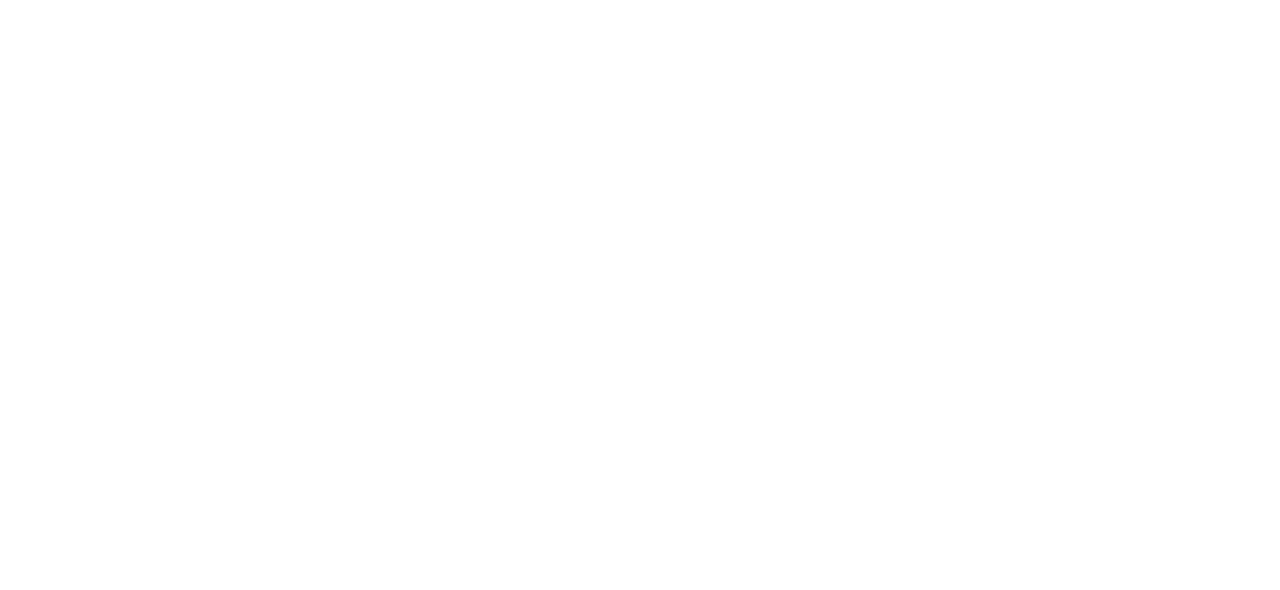
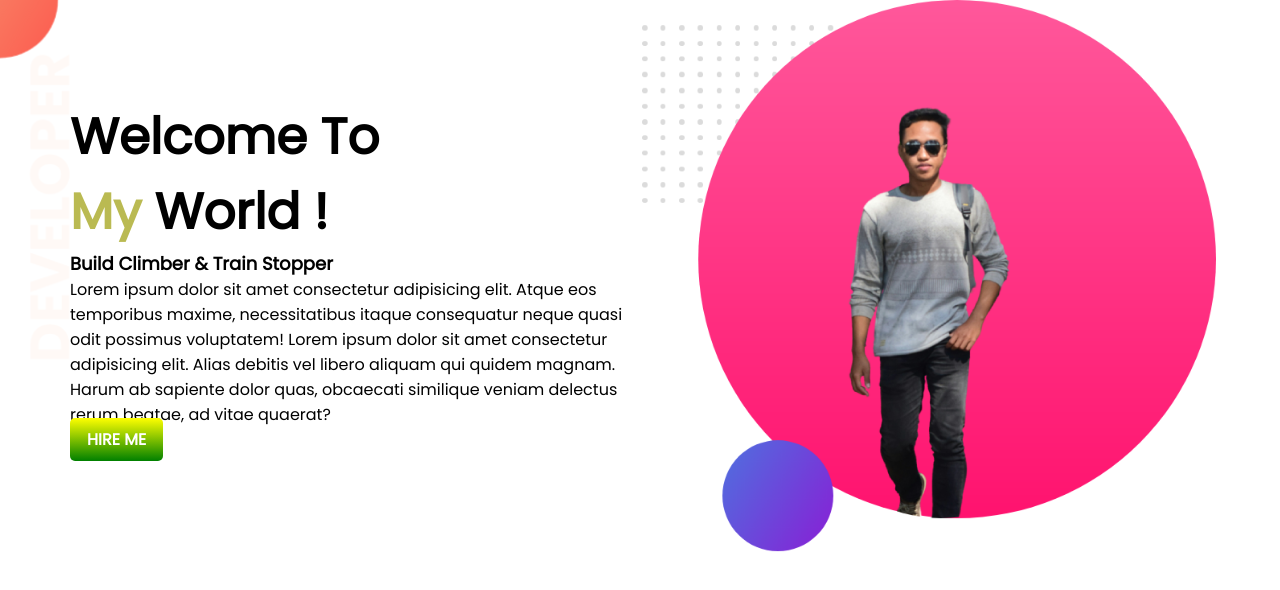
Before and after one commit to Unumongmarmahub/first-pracitce-project, a plain HTML site: page index.html in a window 1280 px wide. Drawn offline with Linux system fonts and the light colour scheme.

Commit message:
some new added

```diff
--- a/css/style.css
+++ b/css/style.css
@@ -0,0 +1,47 @@
+* {
+  margin: 0;
+}
+
+body {
+  font-family: 'Poppins', sans-serif;
+}
+
+.top-section {
+  display: flex;
+  background-image: url(/images/top-banner.png);
+  background-repeat: no-repeat;
+}
+
+.name {
+  color: rgb(186, 186, 82);
+}
+
+.top-left {
+  width: 50%;
+  height: 400px;
+  margin-left: 70px;
+  margin-top: 100px;
+}
+
+.top-left h1 {
+  font-size: 50px;
+}
+
+.top-left h6 {
+  font-size: 18px;
+}
+
+.top-button{
+  color: white;
+  text-decoration: none;
+  padding: 10px 17px;
+  font-weight: bold;
+  border-radius: 5px;
+  margin-top: 30px;
+  background-image: linear-gradient(yellow, green);
+}
+
+.top-right img {
+  width: 90%;
+
+}
--- a/index.html
+++ b/index.html
@@ -6,12 +6,29 @@
   <meta http-equiv="X-UA-Compatible" content="IE=edge">
   <meta name="viewport" content="width=device-width, initial-scale=1.0">
   <link rel="stylesheet" href="css/style.css">
+  <link rel="preconnect" href="https://fonts.googleapis.com">
+  <link rel="preconnect" href="https://fonts.gstatic.com" crossorigin>
+  <link href="https://fonts.googleapis.com/css2?family=Poppins&display=swap" rel="stylesheet">
   <title>My Portfolio</title>
 
 </head>
 
 <body>
-
+  <div class="top-section">
+    <div class="top-left">
+      <h1>Welcome To</h1>
+      <h1> <span class="name">My</span> World !</h1>
+      <h6>Build Climber & Train Stopper</h6>
+      <p>Lorem ipsum dolor sit amet consectetur adipisicing elit. Atque eos temporibus maxime, necessitatibus itaque
+        consequatur neque quasi odit possimus voluptatem! Lorem ipsum dolor sit amet consectetur adipisicing elit. Alias
+        debitis vel libero aliquam qui quidem magnam. Harum ab sapiente dolor quas, obcaecati similique veniam delectus
+        rerum beatae, ad vitae quaerat?</p>
+      <a class="top-button" target="_blank" href="https://web.whatsapp.com/">HIRE ME</a>
+    </div>
+    <div class="top-right">
+      <img src="./images/mong pic with bg.png" alt="">
+    </div>
+  </div>
 </body>
 
 </html>
```
Also changed, not shown: images/dream-bg.png (added), images/exp-bg.png (added), images/mong pic 2.png (added), images/mong pic with bg.png (added), images/top-banner.png (added).
